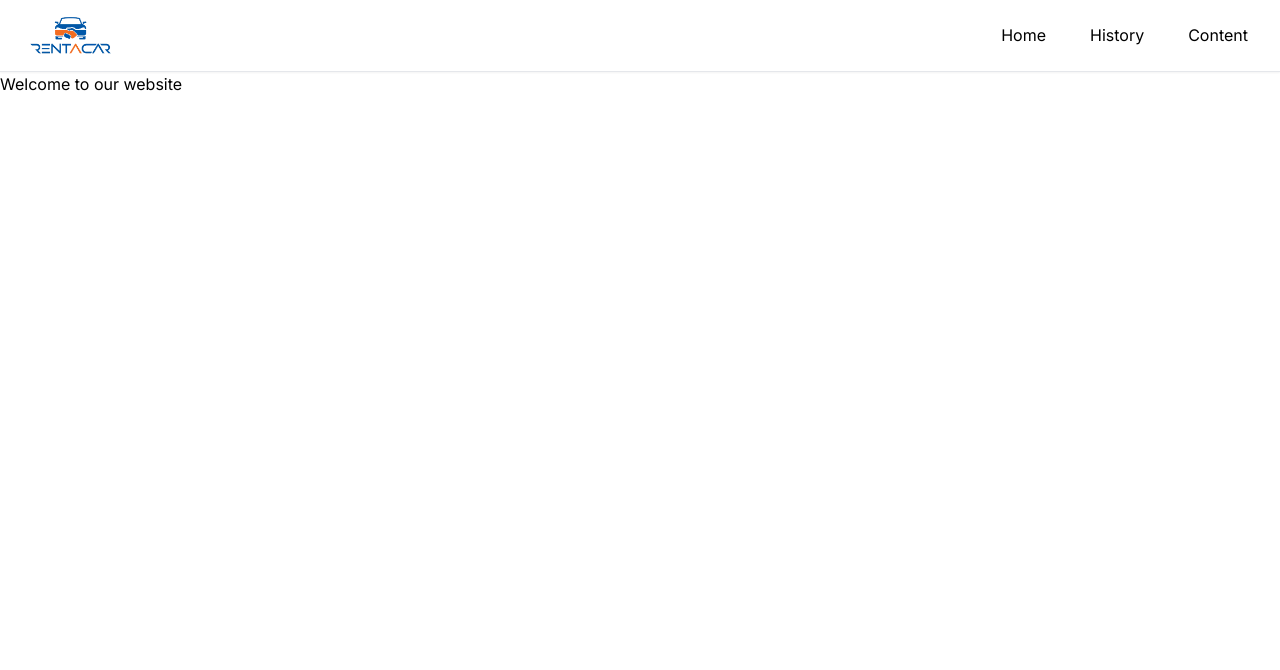
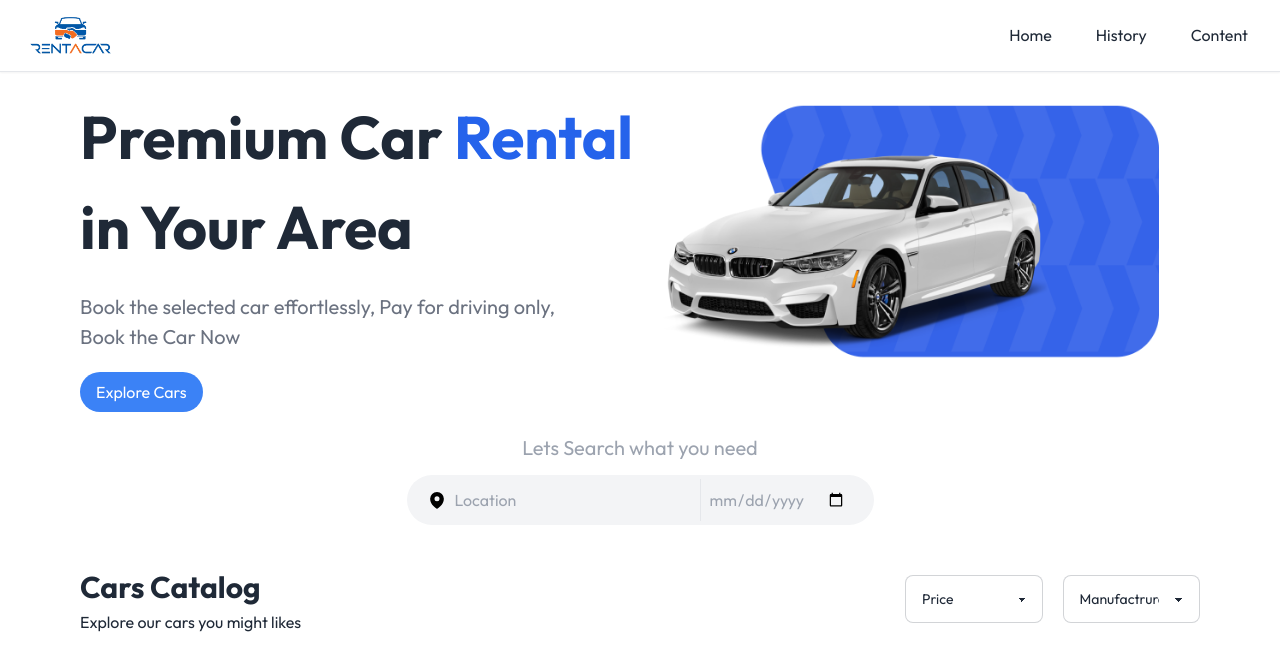
Before and after one commit to ashiq72/car-rental, a Next.js app: page / in a window 1280 px wide. Shown: the top 670 px of the page. Built offline with nearby package versions, Linux system fonts and the light colour scheme.

Commit message:
graphql added

```diff
--- a/app/layout.tsx
+++ b/app/layout.tsx
@@ -1,10 +1,10 @@
 import { ClerkProvider } from "@clerk/nextjs";
 import "./globals.css";
 import type { Metadata } from "next";
-import { Inter } from "next/font/google";
+import { Inter, Outfit } from "next/font/google";
 import Navber from "@/components/Navber";
 
-const inter = Inter({ subsets: ["latin"] });
+const inter = Outfit({ subsets: ["latin"] });
 
 export const metadata: Metadata = {
   title: "Create Next App",
--- a/app/page.tsx
+++ b/app/page.tsx
@@ -1,7 +1,13 @@
+import CarsFiltersOption from "@/components/Home/CarsFiltersOption";
+import Hero from "@/components/Home/Hero";
+import SearchInput from "@/components/Home/SearchInput";
+
 export default function Home() {
   return (
-    <div className="">
-      <h1>Welcome to our website</h1>
+    <div className="p-5 sm:px-10 md:px-20 ">
+      <Hero />
+      <SearchInput />
+      <CarsFiltersOption />
     </div>
   );
 }
--- /dev/null
+++ b/components/Home/CarsFiltersOption.tsx
@@ -0,0 +1,26 @@
+export default function CarsFiltersOption() {
+  return (
+    <div className="mt-10 flex items-center justify-between">
+      <div>
+        <h2 className="text-[30px] font-bold">Cars Catalog</h2>
+        <h2>Explore our cars you might likes</h2>
+      </div>
+      <div className="flex gap-5">
+        <select className="select select-bordered w-full max-w-xs">
+          <option disabled selected>
+            Price
+          </option>
+          <option>Min to Max</option>
+          <option>Max to Min</option>
+        </select>
+        <select className="select select-bordered w-full md:block max-w-xs hidden">
+          <option disabled selected>
+            Manufactrural
+          </option>
+          <option>Honda</option>
+          <option>BMW</option>
+        </select>
+      </div>
+    </div>
+  );
+}
--- a/components/Home/Hero.tsx
+++ b/components/Home/Hero.tsx
@@ -1,3 +1,39 @@
+import Image from "next/image";
+
 export default function Hero() {
-  return <div>Hero</div>;
+  return (
+    <div
+      className="grid grid-cols-1
+    md:grid-cols-2"
+    >
+      <div>
+        <h2
+          className="text-[40px] md:text-[60px]
+            font-bold "
+        >
+          Premium Car <span className="text-blue-600">Rental</span> in Your Area
+        </h2>
+        <h2 className="text-[20px] text-gray-500 pr-20 mt-5">
+          Book the selected car effortlessly, Pay for driving only, Book the Car
+          Now
+        </h2>
+        <button
+          className="p-2 mt-5 bg-blue-500 text-white
+            px-4 rounded-full
+            hover:scale-105 transition-all"
+        >
+          Explore Cars
+        </button>
+      </div>
+      <div>
+        <Image
+          src="/hero.png"
+          alt="hero"
+          width={400}
+          height={500}
+          className="w-full object-cover align-middle"
+        />
+      </div>
+    </div>
+  );
 }
--- /dev/null
+++ b/components/Home/SearchInput.tsx
@@ -0,0 +1,45 @@
+export default function SearchInput() {
+  return (
+    <div className="mt-5">
+      <h2
+        className="text-center text-[20px]
+    text-gray-400 mb-3"
+      >
+        Lets Search what you need
+      </h2>
+      <div className="flex justify-center">
+        <div
+          className="flex bg-gray-100 p-1 px-5
+     gap-2 rounded-full divide-x"
+        >
+          <div className="flex items-center">
+            <svg
+              xmlns="http://www.w3.org/2000/svg"
+              viewBox="0 0 24 24"
+              fill="currentColor"
+              className="w-5 h-5 text-black"
+            >
+              <path
+                fillRule="evenodd"
+                d="M11.54 22.351l.07.04.028.016a.76.76 0 00.723 0l.028-.015.071-.041a16.975 16.975 0 001.144-.742 19.58 19.58 0 002.683-2.282c1.944-1.99 3.963-4.98 3.963-8.827a8.25 8.25 0 00-16.5 0c0 3.846 2.02 6.837 3.963 8.827a19.58 19.58 0 002.682 2.282 16.975 16.975 0 001.145.742zM12 13.5a3 3 0 100-6 3 3 0 000 6z"
+                clipRule="evenodd"
+              />
+            </svg>
+
+            <input
+              type="text"
+              placeholder="Location"
+              className="p-2 outline-none bg-transparent"
+            />
+          </div>
+          <div>
+            <input
+              type="date"
+              className="p-2 outline-none bg-transparent text-gray-400"
+            />
+          </div>
+        </div>
+      </div>
+    </div>
+  );
+}
--- a/package.json
+++ b/package.json
@@ -13,6 +13,8 @@
     "@types/react": "18.2.21",
     "@types/react-dom": "18.2.7",
     "autoprefixer": "10.4.15",
+    "graphql": "^16.8.0",
+    "graphql-request": "^6.1.0",
     "keygrip": "^1.1.0",
     "mime": "^3.0.0",
     "next": "13.4.19",
@@ -22,5 +24,8 @@
     "react-dom": "18.2.0",
     "tailwindcss": "3.3.3",
     "typescript": "5.2.2"
+  },
+  "devDependencies": {
+    "daisyui": "^3.6.3"
   }
 }
--- a/tailwind.config.ts
+++ b/tailwind.config.ts
@@ -1,20 +1,20 @@
-import type { Config } from 'tailwindcss'
+import type { Config } from "tailwindcss";
 
 const config: Config = {
   content: [
-    './pages/**/*.{js,ts,jsx,tsx,mdx}',
-    './components/**/*.{js,ts,jsx,tsx,mdx}',
-    './app/**/*.{js,ts,jsx,tsx,mdx}',
+    "./pages/**/*.{js,ts,jsx,tsx,mdx}",
+    "./components/**/*.{js,ts,jsx,tsx,mdx}",
+    "./app/**/*.{js,ts,jsx,tsx,mdx}",
   ],
   theme: {
     extend: {
       backgroundImage: {
-        'gradient-radial': 'radial-gradient(var(--tw-gradient-stops))',
-        'gradient-conic':
-          'conic-gradient(from 180deg at 50% 50%, var(--tw-gradient-stops))',
+        "gradient-radial": "radial-gradient(var(--tw-gradient-stops))",
+        "gradient-conic":
+          "conic-gradient(from 180deg at 50% 50%, var(--tw-gradient-stops))",
       },
     },
   },
-  plugins: [],
-}
-export default config
+  plugins: [require("daisyui")],
+};
+export default config;
```
Also changed, not shown: services/index.tsx (added, +24 -0 lines), 1 other file (tests, documents, lock files or other folders).
